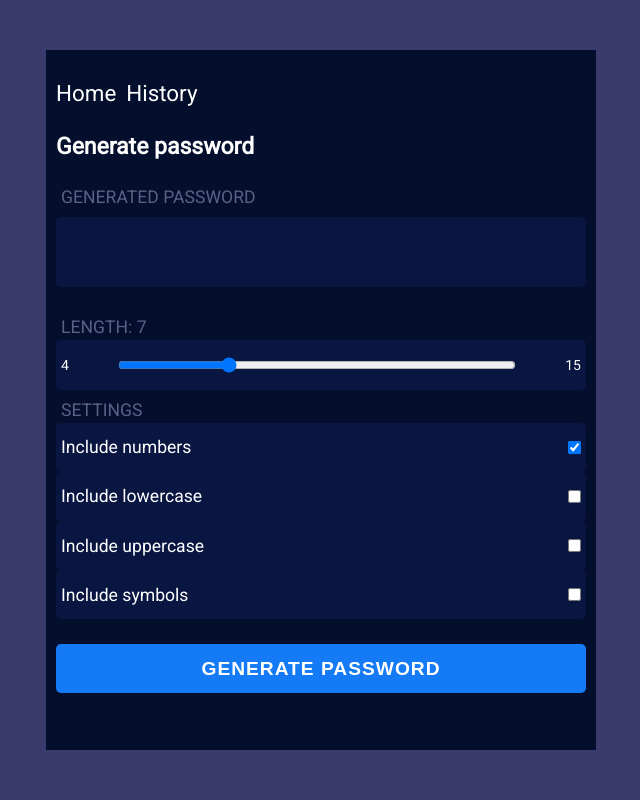
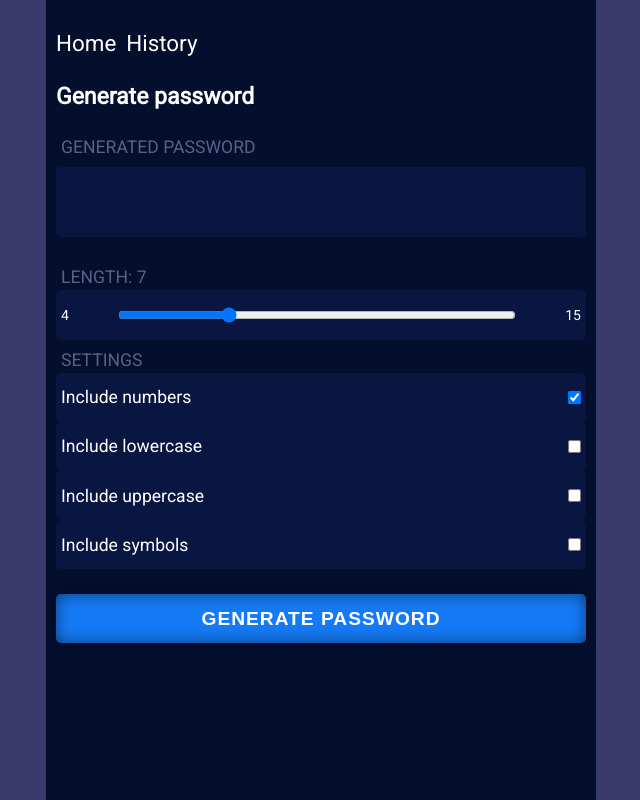
Before and after one commit to Kicknee/password-gen, a React (Vite) app: page / in a window 1280 px wide. In both pictures the pointer is over the input "GENERATE PASSWORD". Shown: the whole page, without its empty margins (319-959 px from the left). Built offline with nearby package versions, Linux system fonts and the light colour scheme.

Commit message:
add button hover effect

```diff
--- a/src/App.css
+++ b/src/App.css
@@ -131,6 +131,12 @@ label {
   outline: none;
   border: none;
   margin-top: 25px;
+  transition: all 0.5s;
+}
+.button:hover {
+  background-color: var(--switchOn);
+  box-shadow: inset 0px 0px 15px rgba(0, 0, 0, 0.525),
+    0px 0px 10px rgba(0, 0, 0, 0.525);
 }
 
 .passwords-list {
@@ -168,3 +174,8 @@ label {
     height: 100vh;
   }
 }
+@media (max-height: 850px) {
+  .container {
+    height: 100vh;
+  }
+}
```
